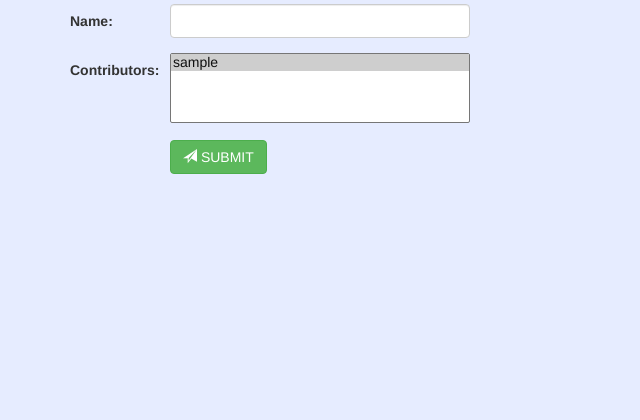
After one commit to igen-ftn/igenhub, a Django app: template igenapp/templates/igenapp/repository/new_repository.html in a window 1280 px wide. The commit adds this page. Shown: the part 321-741 px from the top of the page, without its empty margins (0-640 px from the left). Run offline with Django 3.2, Linux system fonts and the light colour scheme; tables that the repository leaves empty hold one stand-in row (values such as "Sample post"); the template is opened without the code that fills it: values that come from a table or form of the project are taken from there, most other values are stand-ins (such as "Sample title", 1, 10 or a date in 2020); some libraries are stand-ins or nearby versions.

Commit message:
Added view for adding new repository, closed #18

```diff
--- /dev/null
+++ b/igenapp/templates/igenapp/repository/new_repository.html
@@ -0,0 +1,97 @@
+{% extends 'base.html' %}
+
+{% block navbar %}
+<li><a href="{% url 'home' owner_name %}">Home</a></li>
+<li class="active"><a href="/{{owner_name}}/repositories">Repositories</a></li>
+{% endblock %}
+
+{% block body %}
+<h1>New Repository</h1>
+<label>Owner: {{owner_name}}</label>
+<br /><br />
+<ul class="nav nav-tabs">
+  <li class="active"><a data-toggle="tab" href="#local">Local repository</a></li>
+  <li><a data-toggle="tab" href="#git">Git repository</a></li>
+</ul>
+
+<div class="tab-content">
+    <div id="local" class="tab-pane fade in active">
+        <h3>Local repository</h3>
+        <br /><br />
+        <form class="form-horizontal" action="/{{owner_name}}/{{repo_name}}/add_issue/{{issue.id}}/" method="post">
+            {% csrf_token %}
+            <div class="form-group">
+                <label class="col-sm-2 control-label" style="text-align:left; width:100px;">Name:</label>
+                <div class="col-sm-10">
+                    <input type="text" name="repo_name" class="form-control" style="width:300px">
+                    <input type="hidden" name="repo_type" value="local">
+                </div>
+            </div>
+            <div class="form-group">
+                <label class="col-sm-2 control-label" style="text-align:left; width:100px;">Contributors:</label>
+                <div class="col-sm-2">
+                    <select name="assignees" multiple="multiple" style="width: 300px;">
+                        {% for user in users %}
+                        <option value="{{user.id}}"
+                            {% if user in issue.assignee.all %} selected='selected' {% endif %}>
+                            {{user.username}}
+                        </option>
+                        {% endfor %}
+                    </select>
+                </div>
+            </div>
+            <div class="form-group">
+                <div class="col-sm-10" style="margin-left:100px;">
+                    <button class="btn btn-success btn-circle text-uppercase"><span class="glyphicon glyphicon-send"></span>  Submit</button>
+                </div>
+            </div>
+
+        </form>
+    </div>
+    <div id="git" class="tab-pane fade">
+        <h3>Git repository</h3>
+        <br /><br />
+        <form class="form-horizontal" action="/{{owner_name}}/{{repo_name}}/add_issue/{{issue.id}}/" method="post">
+            {% csrf_token %}
+            <div class="form-group">
+                <label class="col-sm-2 control-label" style="text-align:left; width:158px;">Owner name:</label>
+                <div class="col-sm-10">
+                    <input type="text" name="repo_name" class="form-control" style="width:300px">
+                </div>
+            </div>
+            <div class="form-group">
+                <label class="col-sm-2 control-label" style="text-align:left; width:158px;">Repository name:</label>
+                <div class="col-sm-10">
+                    <input type="text" name="repo_name" class="form-control" style="width:300px">
+                    <input type="hidden" name="repo_type" value="git">
+                </div>
+            </div>
+            <div class="form-group">
+                <label class="col-sm-2 control-label" style="text-align:left; width:158px;">Repository url:</label>
+                <div class="col-sm-10">
+                    <input type="text" name="repo_name" class="form-control" style="width:300px">
+                </div>
+            </div>
+            <div class="form-group">
+                <label class="col-sm-2 control-label" style="text-align:left; width:158px;">Contributors:</label>
+                <div class="col-sm-2">
+                    <select name="assignees" multiple="multiple" style="width: 300px;">
+                        {% for user in users %}
+                        <option value="{{user.id}}"
+                            {% if user in issue.assignee.all %} selected='selected' {% endif %}>
+                            {{user.username}}
+                        </option>
+                        {% endfor %}
+                    </select>
+                </div>
+            </div>
+            <div class="form-group">
+                <div class="col-sm-10" style="margin-left:158px;">
+                    <button class="btn btn-success btn-circle text-uppercase"><span class="glyphicon glyphicon-send"></span>  Submit</button>
+                </div>
+            </div>
+
+        </form>
+    </div>
+</div>
+{% endblock %}
--- a/igenapp/templates/igenapp/repository/repository.html
+++ b/igenapp/templates/igenapp/repository/repository.html
@@ -11,7 +11,7 @@
 <br /><br />
 <div class="row">
     <div class="col-sm-10">
-        <a href="#" class="btn btn-success btn-circle text-uppercase"><span class="glyphicon glyphicon-plus-sign"></span> New Repository</a>
+        <a href="/{{owner_name}}/new_repository" class="btn btn-success btn-circle text-uppercase"><span class="glyphicon glyphicon-plus-sign"></span> New Repository</a>
     </div>
 </div>
 <br /><br />
@@ -26,6 +26,7 @@
                     <div class="title mt" style="white-space: nowrap;overflow: hidden;text-overflow: ellipsis;max-width: 520px;">
                         <a href="/{{owner_name}}/igenhub/commits"><b>igenhub</b></a>
                     </div>
+                    <h6 class="text-muted time">Git repository | <b>url:</b> <a href="#">https://</a></h6>
                 </div>
                 <div class="col-sm-2" style="float:right; width: 55px;">
                     <a href="#" class="btn btn-danger btn-circle text-uppercase"><span class="glyphicon glyphicon-remove"></span></a>
```
